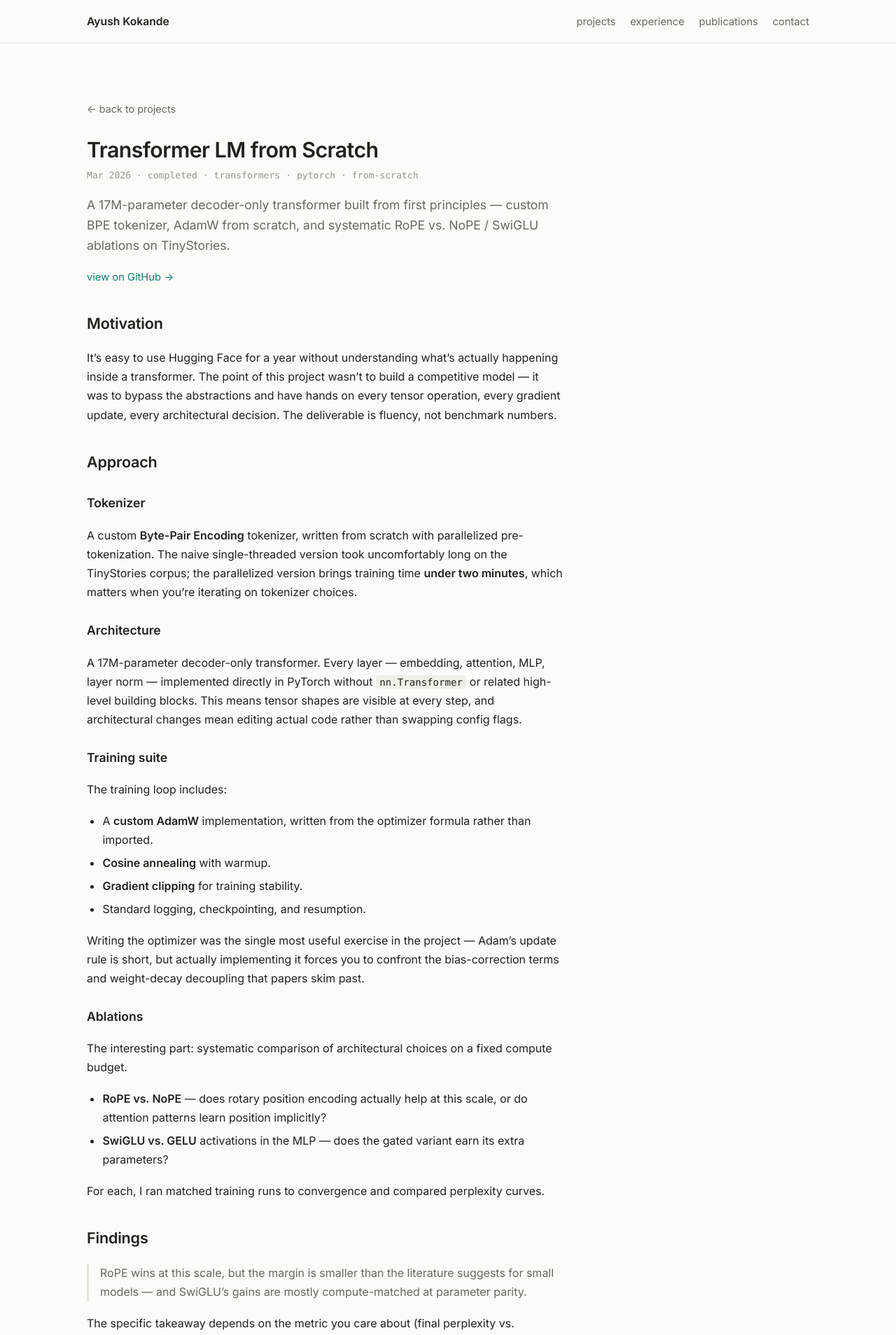
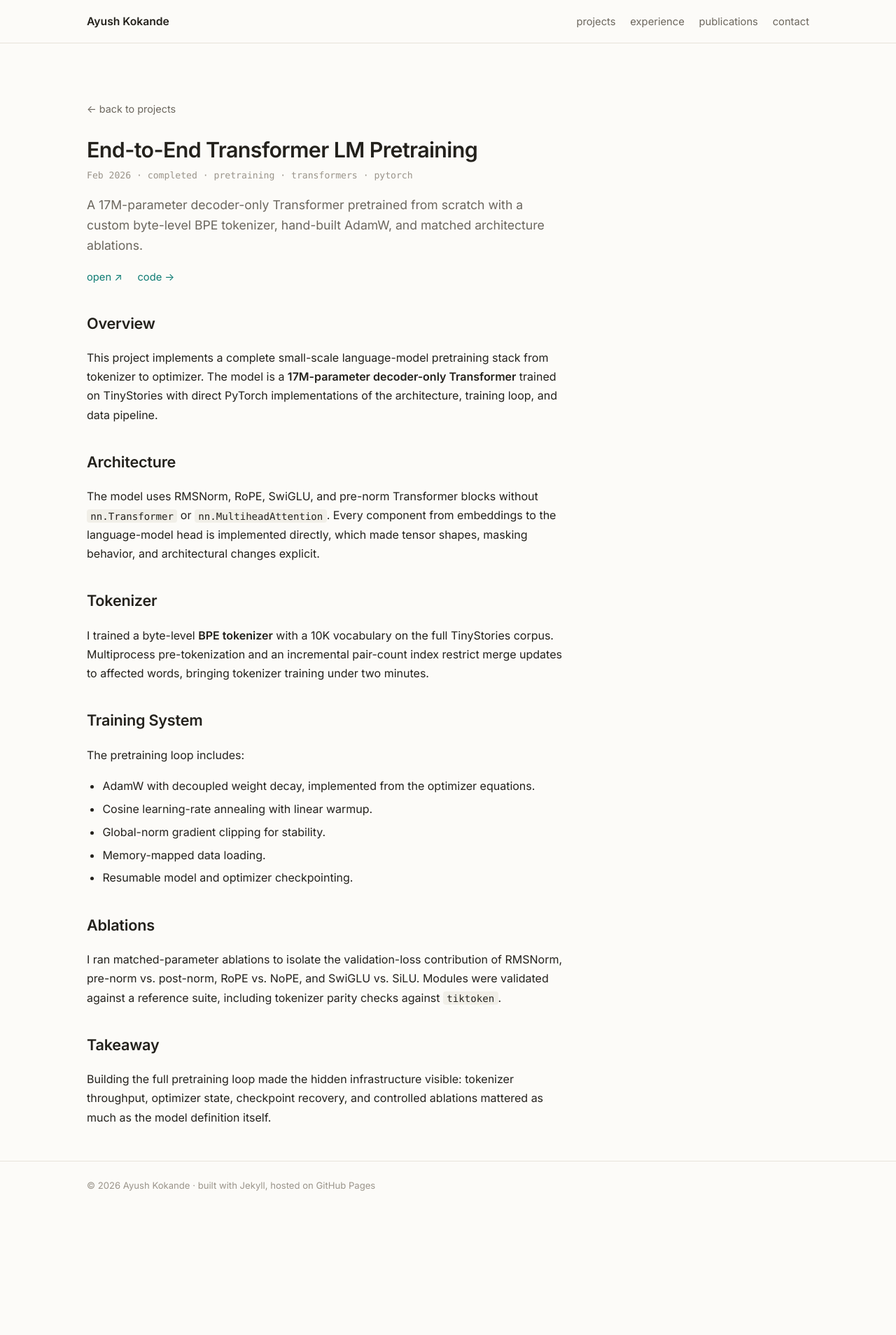
Before and after one commit to ayushkokande/ayushkokande.github.io, a Jekyll site: the page built from _projects/transformer-from-scratch.md, in a window 1280 px wide. Shown: the top 1908 px of the page at 70% size. Built offline with Jekyll 4.4.1, drawn with Linux system fonts in a browser that asks for light colours; after the commit the page ends 1729 px from its top, so only the background shows below that; some of the changed text lies outside the part shown.

Commit message:
Update portfolio projects and experience

```diff
--- a/_layouts/project.html
+++ b/_layouts/project.html
@@ -16,9 +16,9 @@ layout: default
   {% if page.tagline %}<p class="project-page-tagline">{{ page.tagline }}</p>{% endif %}
 
   <p class="project-page-links">
-    {% if page.github and page.github != "" %}<a href="{{ page.github }}">view on GitHub →</a>{% endif %}
+    {% if page.demo and page.demo != "" %}<a href="{{ page.demo }}">open ↗</a>{% endif %}
+    {% if page.github and page.github != "" %}<a href="{{ page.github }}">code →</a>{% endif %}
     {% if page.paper and page.paper != "" %}<a href="{{ page.paper }}">read paper ↗</a>{% endif %}
-    {% if page.demo and page.demo != "" %}<a href="{{ page.demo }}">live demo ↗</a>{% endif %}
   </p>
 
   <div class="project-body">
--- a/_projects/transformer-from-scratch.md
+++ b/_projects/transformer-from-scratch.md
@@ -1,64 +1,42 @@
 ---
 layout: project
-title: "Transformer LM from Scratch"
-tagline: "A 17M-parameter decoder-only transformer built from first principles — custom BPE tokenizer, AdamW from scratch, and systematic RoPE vs. NoPE / SwiGLU ablations on TinyStories."
-date: 2026-03-01
+title: "End-to-End Transformer LM Pretraining"
+tagline: "A 17M-parameter decoder-only Transformer pretrained from scratch with a custom byte-level BPE tokenizer, hand-built AdamW, and matched architecture ablations."
+date: 2026-02-01
 status: "completed"
 order: 3
-tags: ["transformers", "pytorch", "from-scratch"]
+tags: ["pretraining", "transformers", "pytorch"]
 github: "https://github.com/ayushkokande/Transformer-Language-Model"
 paper: ""
-demo: ""
+demo: "#"
 ---
 
-## Motivation
+## Overview
 
-It's easy to use Hugging Face for a year without understanding what's actually happening inside a transformer. The point of this project wasn't to build a competitive model — it was to bypass the abstractions and have hands on every tensor operation, every gradient update, every architectural decision. The deliverable is fluency, not benchmark numbers.
+This project implements a complete small-scale language-model pretraining stack from tokenizer to optimizer. The model is a **17M-parameter decoder-only Transformer** trained on TinyStories with direct PyTorch implementations of the architecture, training loop, and data pipeline.
 
-## Approach
+## Architecture
 
-### Tokenizer
+The model uses RMSNorm, RoPE, SwiGLU, and pre-norm Transformer blocks without `nn.Transformer` or `nn.MultiheadAttention`. Every component from embeddings to the language-model head is implemented directly, which made tensor shapes, masking behavior, and architectural changes explicit.
 
-A custom **Byte-Pair Encoding** tokenizer, written from scratch with parallelized pre-tokenization. The naive single-threaded version took uncomfortably long on the TinyStories corpus; the parallelized version brings training time **under two minutes**, which matters when you're iterating on tokenizer choices.
+## Tokenizer
 
-### Architecture
+I trained a byte-level **BPE tokenizer** with a 10K vocabulary on the full TinyStories corpus. Multiprocess pre-tokenization and an incremental pair-count index restrict merge updates to affected words, bringing tokenizer training under two minutes.
 
-A 17M-parameter decoder-only transformer. Every layer — embedding, attention, MLP, layer norm — implemented directly in PyTorch without `nn.Transformer` or related high-level building blocks. This means tensor shapes are visible at every step, and architectural changes mean editing actual code rather than swapping config flags.
+## Training System
 
-### Training suite
+The pretraining loop includes:
 
-The training loop includes:
+- AdamW with decoupled weight decay, implemented from the optimizer equations.
+- Cosine learning-rate annealing with linear warmup.
+- Global-norm gradient clipping for stability.
+- Memory-mapped data loading.
+- Resumable model and optimizer checkpointing.
 
-- A **custom AdamW** implementation, written from the optimizer formula rather than imported.
-- **Cosine annealing** with warmup.
-- **Gradient clipping** for training stability.
-- Standard logging, checkpointing, and resumption.
+## Ablations
 
-Writing the optimizer was the single most useful exercise in the project — Adam's update rule is short, but actually implementing it forces you to confront the bias-correction terms and weight-decay decoupling that papers skim past.
+I ran matched-parameter ablations to isolate the validation-loss contribution of RMSNorm, pre-norm vs. post-norm, RoPE vs. NoPE, and SwiGLU vs. SiLU. Modules were validated against a reference suite, including tokenizer parity checks against `tiktoken`.
 
-### Ablations
+## Takeaway
 
-The interesting part: systematic comparison of architectural choices on a fixed compute budget.
-
-- **RoPE vs. NoPE** — does rotary position encoding actually help at this scale, or do attention patterns learn position implicitly?
-- **SwiGLU vs. GELU** activations in the MLP — does the gated variant earn its extra parameters?
-
-For each, I ran matched training runs to convergence and compared perplexity curves.
-
-## Findings
-
-> RoPE wins at this scale, but the margin is smaller than the literature suggests for small models — and SwiGLU's gains are mostly compute-matched at parameter parity.
-
-The specific takeaway depends on the metric you care about (final perplexity vs. perplexity-per-FLOP), but doing the ablation yourself produces a much more textured intuition than reading a comparison table in a paper.
-
-## Takeaways
-
-- **Writing the optimizer changes your relationship with training.** When loss spikes, you have a mental model of exactly what's happening to the moments and the weight decay term, instead of treating the optimizer as a black box.
-- **TinyStories is underrated as a research substrate.** The vocabulary is small, the patterns are clean, and you can iterate on architectural choices on a single GPU in an afternoon.
-- **Ablations only count if the rest of the system is fixed.** Most of the work was infrastructure: making sure that two runs differ only in the variable under test. That part of research isn't glamorous but it's where rigor lives.
-
-## Next Steps
-
-- Scale to 100M+ parameters and rerun the ablations — small-model ablations often invert at scale.
-- Plug the FlashAttention-2 Triton kernel in and confirm matched perplexity at higher throughput.
-- Add a mechanistic-interpretability probe to one of the trained checkpoints to connect this to the [jailbreak project](/projects/mechanistic-jailbreaks/).
+Building the full pretraining loop made the hidden infrastructure visible: tokenizer throughput, optimizer state, checkpoint recovery, and controlled ablations mattered as much as the model definition itself.
--- a/assets/css/main.scss
+++ b/assets/css/main.scss
@@ -162,6 +162,12 @@ a.entry-title:hover { color: var(--link); }
   font-size: 0.96rem;
   margin: 0.25rem 0 0.3rem;
 }
+.entry-desc-list {
+  color: var(--fg-dim);
+  font-size: 0.96rem;
+  margin: 0.35rem 0 0.45rem 1.15rem;
+}
+.entry-desc-list li { margin-top: 0.25rem; }
 .entry-meta {
   font-family: var(--mono);
   font-size: 0.8rem;
```
Also changed, not shown: _projects/flashattention-triton.md (+18 -31 lines), _projects/grpo-post-training.md (added, +44 -0 lines), _projects/long-context-jailbreak-interpretability.md (added, +40 -0 lines), _projects/mechanistic-jailbreaks.md (deleted, +0 -58 lines), index.html (+21 -15 lines), 1 other file.
